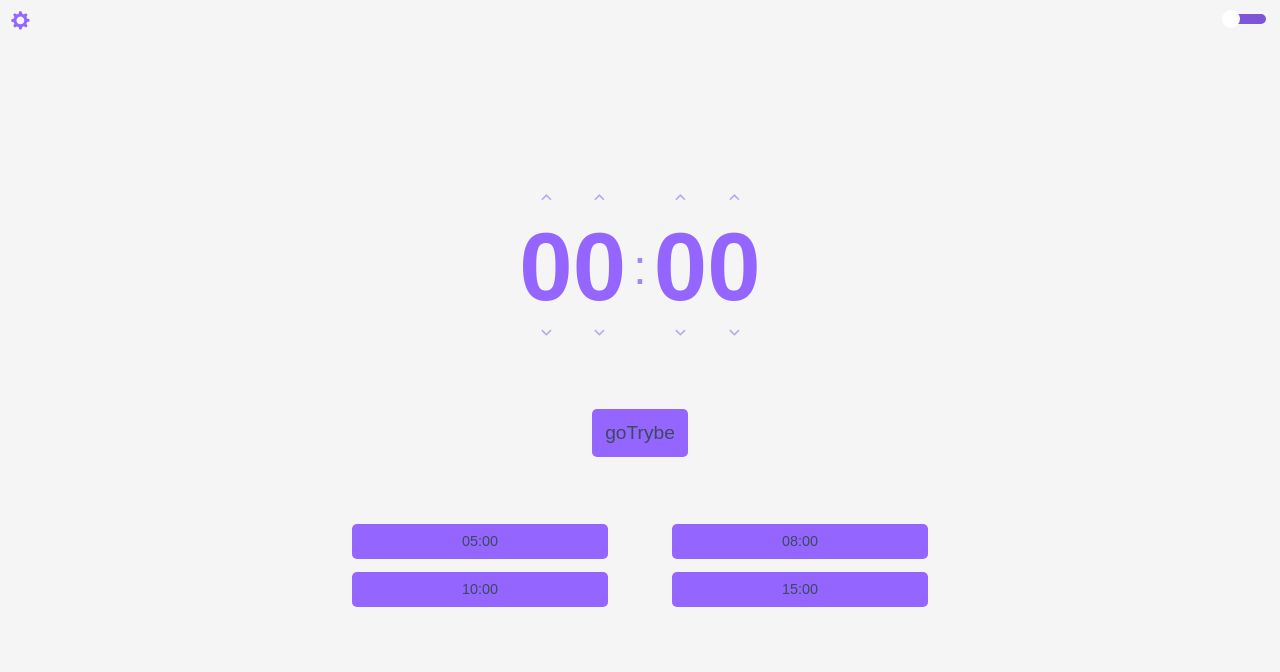
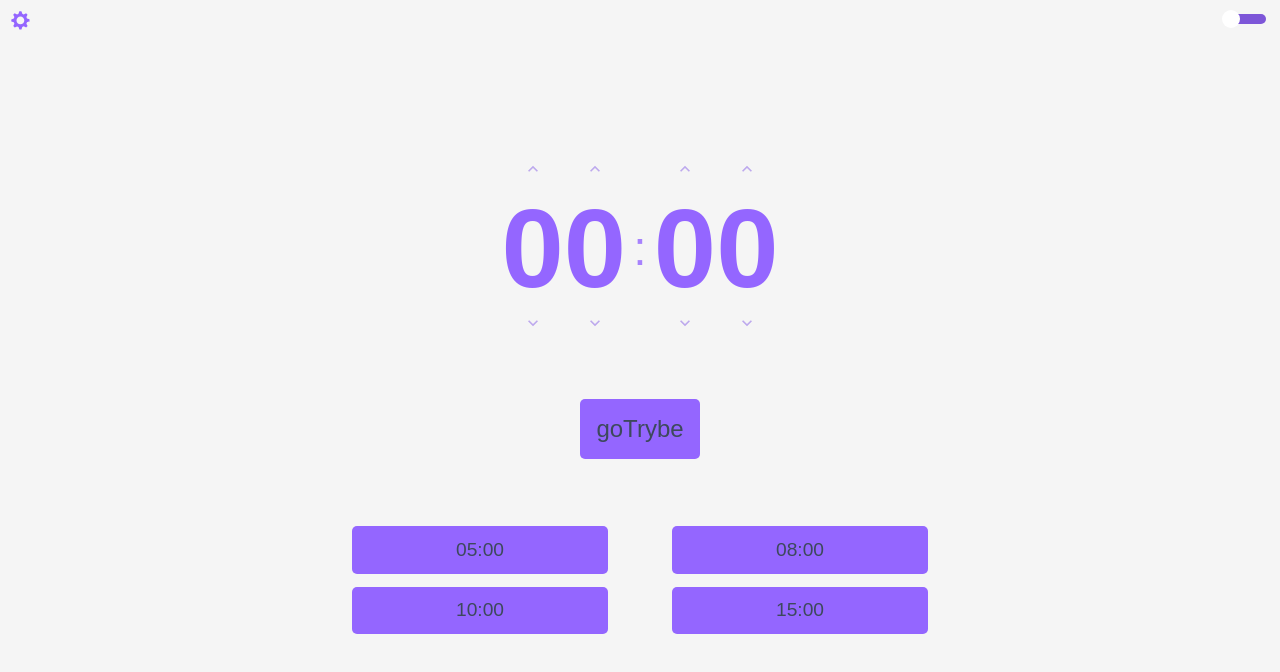
Before and after one commit to RenzoSev/typescript-countdown, a React (Create React App) app: page / in a window 1280 px wide. Shown: the top 672 px of the page. Built offline with nearby package versions, Linux system fonts and the light colour scheme.

Commit message:
fix: countdown page font-size and padding

```diff
--- a/src/components/Presets/styles.ts
+++ b/src/components/Presets/styles.ts
@@ -10,13 +10,13 @@ const DivPresets = styled.div`
     & > button {
         flex-basis: 40%;
 
-        font-size: 0.9rem;
+        font-size: 1.2rem;
 
         border: none;
         border-radius: 5px;
 
         margin: 0.4rem;
-        padding: 0.6rem;
+        padding: 0.8rem;
     }
 `;
 
--- a/src/components/SetCountdown/styles.ts
+++ b/src/components/SetCountdown/styles.ts
@@ -20,7 +20,7 @@ const Section = styled.section`
         border: none;
         outline: none;
 
-        font-size: 1.3rem;
+        font-size: 1.25rem;
 
         opacity: 48%;
 
--- a/src/pages/Countdown/styles.ts
+++ b/src/pages/Countdown/styles.ts
@@ -17,14 +17,16 @@ const Section = styled.section`
         border: none;
         border-radius: 5px;
 
-        font-size: 1.2rem;
+        font-size: 1.5rem;
 
-        padding: 0.8rem;
+        padding: 1rem;
     }
 
     span {
         font-weight: 600;
-        font-size: 6rem;
+        font-size: 7rem;
+
+        transition: all 0.3s;
     }
 `;
 
```
